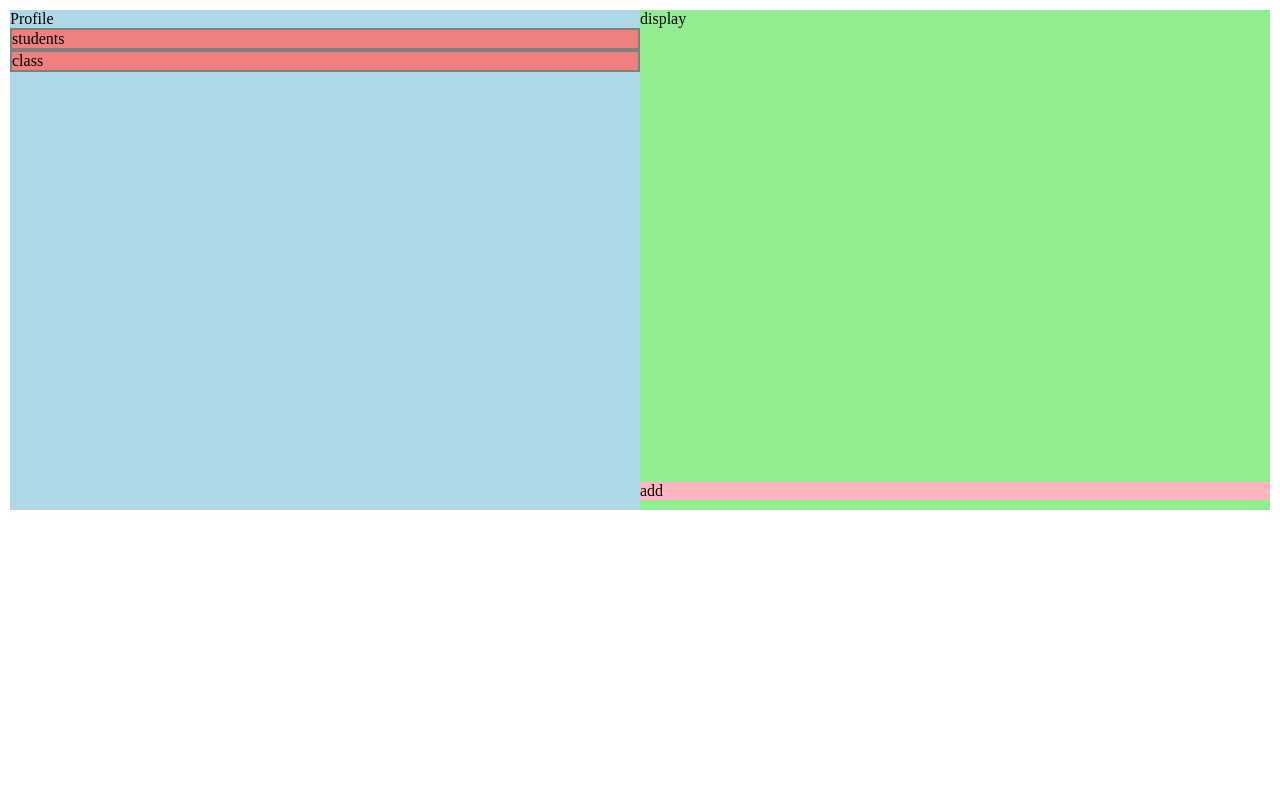
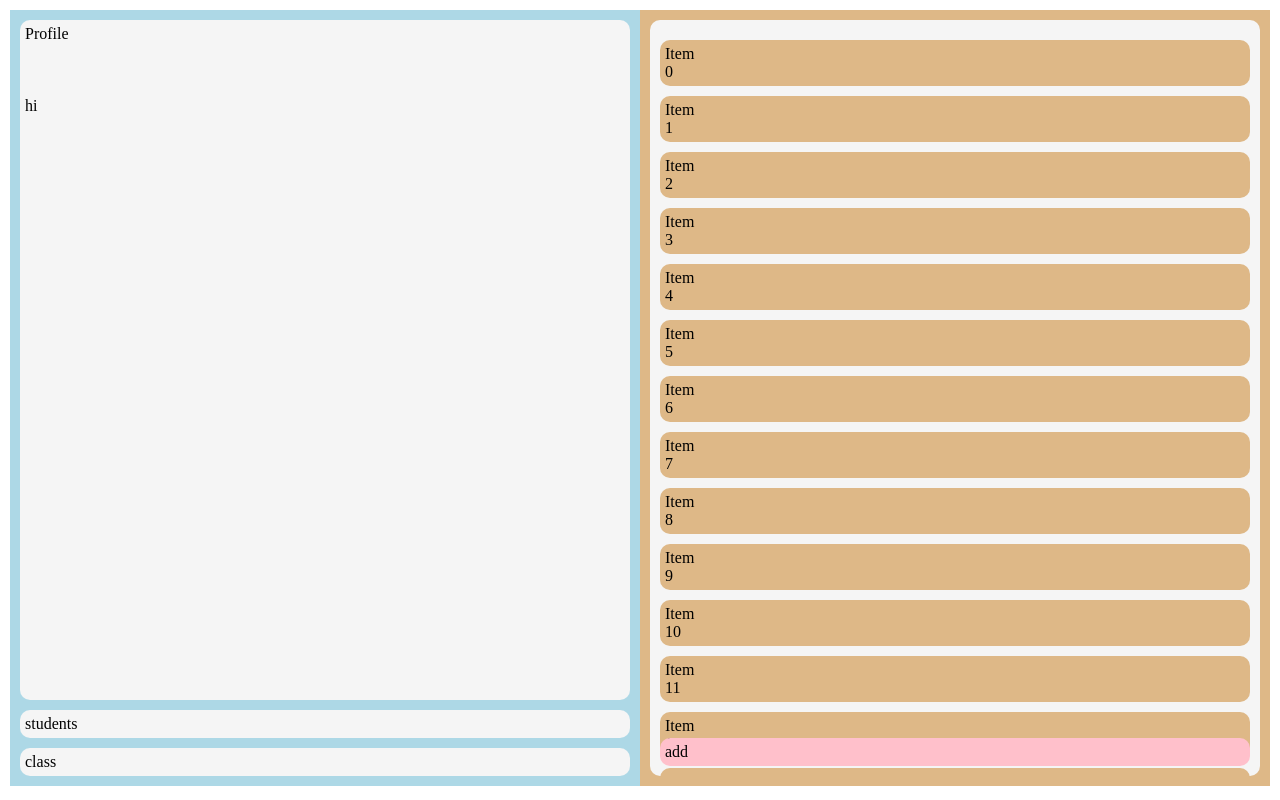
Before and after one commit to JumboCode/TUPIT, a Next.js app in the folder frontend/: page /admin in a window 1280 px wide. Built offline with nearby package versions, Linux system fonts and the light colour scheme.

Commit message:
styling and organization updates

```diff
--- a/frontend/src/pages/admin/index.jsx
+++ b/frontend/src/pages/admin/index.jsx
@@ -10,8 +10,28 @@ const Admin = () => {
     <>
       <div className={cx('admin-content')}>
         <div className={cx('admin-control')}>
+          <ControlContainer />
+        </div>
+        <div className={cx('admin-display')}>
+          <DisplayContainer />
+        </div>
+      </div>
+    </>
+  );
+};
+
+const ControlContainer = () => {
+  return (
+    <div className={cx('admin-control-container')}>
       <div className={cx('admin-control-profile')}>
-            <p>Profile</p>
+        <p>
+          Profile
+          <br />
+          <br />
+          <br />
+          <br />
+          hi
+        </p>
       </div>
       <div className={cx('admin-control-buttons')}>
         <div className={cx('admin-control-buttons-item')}>
@@ -22,15 +42,34 @@ const Admin = () => {
         </div>
       </div>
     </div>
-        <div className={cx('admin-display')}>
-          <p>display</p>
-          <div className={cx('admin-display-list')}></div>
+  );
+};
+
+const DisplayContainer = () => {
+  const DisplayListItem = (props) => {
+    return (
+      <div className={cx('admin-display-list-item')}>
+        <li>
+          Item
+          <br />
+          {props.num}
+        </li>
+      </div>
+    );
+  };
+  return (
+    <div className={cx('admin-display-container')}>
+      <div className={cx('admin-display-list')}>
+        <ul>
+          {Array.from({ length: 20 }, (_, i) => i).map((num) => {
+            return <DisplayListItem num={num} key={num} />;
+          })}
+        </ul>
         <div className={cx('admin-display-add-button')}>
           <p>add</p>
         </div>
       </div>
     </div>
-    </>
   );
 };
 
--- a/frontend/src/pages/admin/index.module.scss
+++ b/frontend/src/pages/admin/index.module.scss
@@ -3,41 +3,87 @@
   flex-direction: row;
 
   margin: 10px;
-  height: auto;
+  height: 97vh;
   background-color: lightyellow;
 }
 
 .admin-control {
   background-color: lightblue;
   width: 100%;
+  height: 100%;
+}
+
+.admin-control-container {
+  height: 100%;
+  display: flex;
+  flex-direction: column;
+  justify-content: space-between;
+  gap: 10px;
+  padding: 10px;
+}
+
+.admin-control-profile {
+  background-color: whitesmoke;
+  width: 100%;
+  height: 100%;
+  padding: 5px;
+  border-radius: 10px;
 }
 
 .admin-control-buttons {
-  background-color: lightseagreen;
+  width: 100%;
   display: flex;
-  width: 100%;
   flex-direction: column;
+  gap: 10px;
 }
 
 .admin-control-buttons-item {
-  background-color: lightcoral;
+  background-color: whitesmoke;
   width: 100%;
-  border: 2px solid gray;
+  padding: 5px;
+  border-radius: 10px;
 }
 
 .admin-display {
+  background-color: burlywood;
+  display: flex;
+  width: 100%;
+  height: 100%;
+}
+
+.admin-display-container {
+  height: 100%;
+  width: 100%;
+  padding: 10px;
+}
+
+.admin-display-list {
+  background-color: whitesmoke;
   position: relative;
-  background-color: lightgreen;
   width: 100%;
-  height: 500px;
+  height: 100%;
+  padding: 10px;
+  border-radius: 10px;
+  overflow: hidden;
+  overflow-y: scroll;
+}
+
+.admin-display-list-item {
+  background-color: burlywood;
+  width: 100%;
+  margin-top: 10px;
+  padding: 5px;
+  border-radius: 10px;
 }
 
 .admin-display-add-button {
-  position: absolute;
+  background-color: pink;
   z-index: 1;
-  bottom: 10px;
-  background-color: lightpink;
+  position: sticky;
+  bottom: 0%;
   width: 100%;
+  padding: 5px;
+  border-radius: 10px;
 }
 
 // Mobile layout
```
Lines whose indentation alone changed are shown as unchanged.
